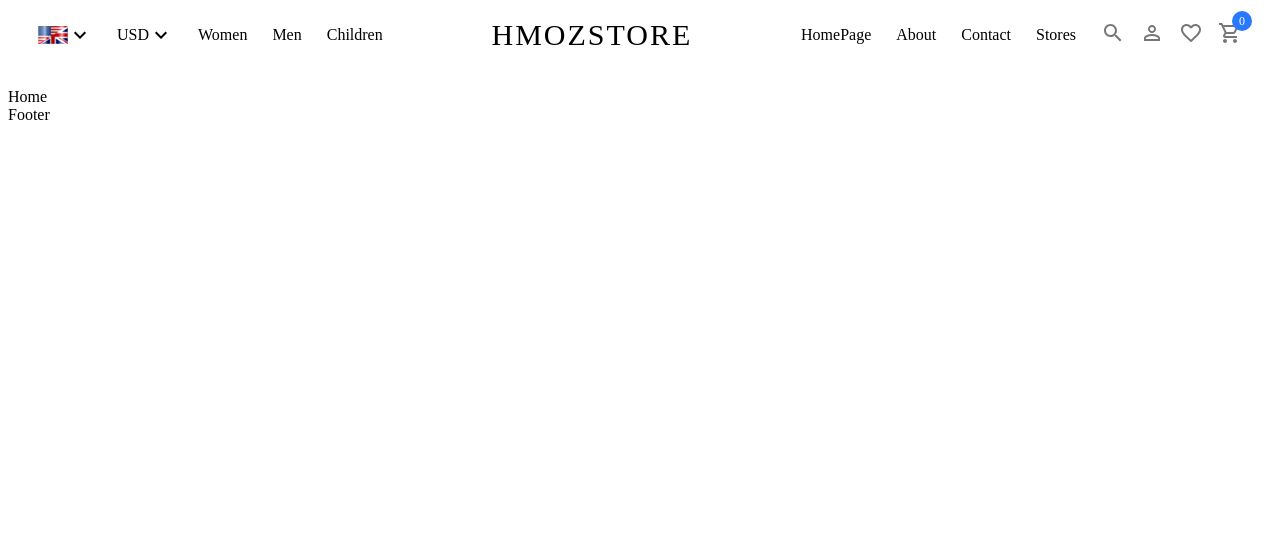
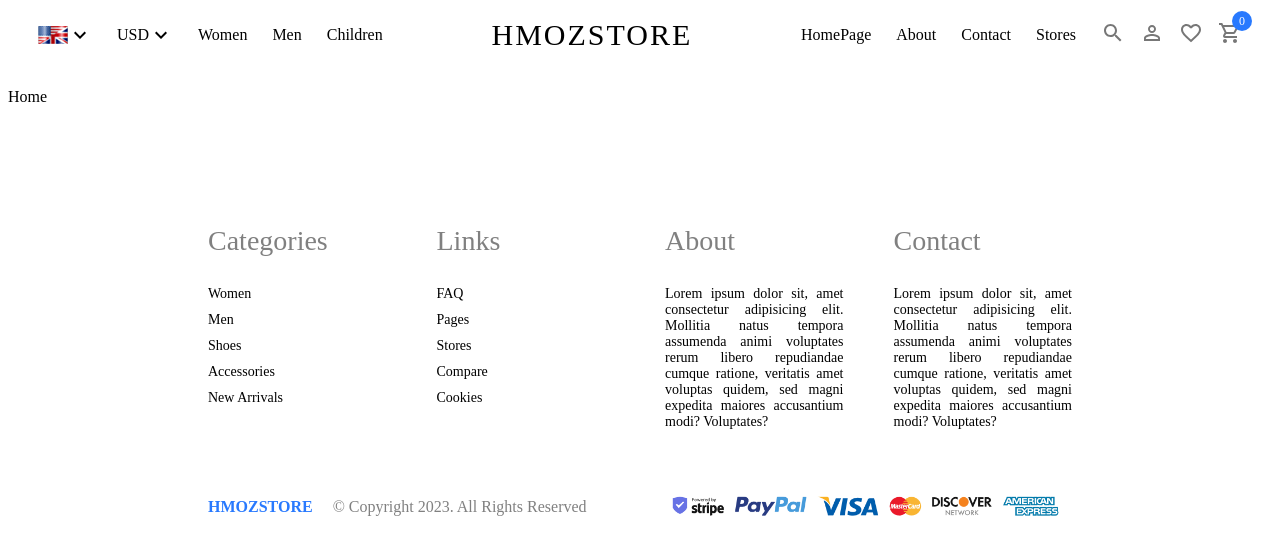
Before and after one commit to HamzaRezgui-dev/Ecommerce-strapi-stripe, a React (Create React App) app: page / in a window 1280 px wide. Shown: the top 554 px of the page. Built offline with nearby package versions, Linux system fonts and the light colour scheme.

Commit message:
footer component

```diff
--- a/src/components/Footer/Footer.jsx
+++ b/src/components/Footer/Footer.jsx
@@ -1,7 +1,57 @@
 import React from "react";
-
+import "./Footer.scss";
 const Footer = () => {
-  return <div>Footer</div>;
+  return (
+    <div className="footer">
+      <div className="top">
+        <div className="item">
+          <h1>Categories</h1>
+          <span>Women</span>
+          <span>Men</span>
+          <span>Shoes</span>
+          <span>Accessories</span>
+          <span>New Arrivals</span>
+        </div>
+        <div className="item">
+          <h1>Links</h1>
+          <span>FAQ</span>
+          <span>Pages</span>
+          <span>Stores</span>
+          <span>Compare</span>
+          <span>Cookies</span>
+        </div>
+        <div className="item">
+          <h1>About</h1>
+          <span>
+            Lorem ipsum dolor sit, amet consectetur adipisicing elit. Mollitia
+            natus tempora assumenda animi voluptates rerum libero repudiandae
+            cumque ratione, veritatis amet voluptas quidem, sed magni expedita
+            maiores accusantium modi? Voluptates?
+          </span>
+        </div>
+        <div className="item">
+          <h1>Contact</h1>
+          <span>
+            Lorem ipsum dolor sit, amet consectetur adipisicing elit. Mollitia
+            natus tempora assumenda animi voluptates rerum libero repudiandae
+            cumque ratione, veritatis amet voluptas quidem, sed magni expedita
+            maiores accusantium modi? Voluptates?
+          </span>
+        </div>
+      </div>
+      <div className="bottom">
+        <div className="left">
+          <span className="logo">HMOZSTORE</span>
+          <span className="copyright">
+            © Copyright 2023. All Rights Reserved
+          </span>
+        </div>
+        <div className="right">
+          <img src="/img/payment.png" alt="" />
+        </div>
+      </div>
+    </div>
+  );
 };
 
 export default Footer;
--- /dev/null
+++ b/src/components/Footer/Footer.scss
@@ -0,0 +1,52 @@
+.footer {
+    margin: 100px 200px 20px 200px;
+
+    .top{
+        display: flex;
+        gap: 50px;
+
+        .item {
+            flex: 1;
+            display: flex;
+            flex-direction: column;
+            gap: 10px;
+            text-align: justify;
+            font-size: 14px;
+            h1 {
+                font-style: 18px;
+                font-weight: 500;
+                color: grey;
+            }
+        }
+    }
+
+    .bottom {
+        display: flex;
+        align-items: center;
+        justify-content: space-between;
+        margin-top: 50px;
+
+        .left {
+            display: flex;
+            align-items: center;
+
+            .logo {
+                color: #2879fe;
+                font-weight: bold;
+                font-style: 24px;
+            }
+
+            .copyright {
+                margin-left: 20px;
+                font-style: 12px;
+                color: grey;
+            }
+        }
+
+        .right {
+            img {
+                height: 50px;
+            }
+        }
+    }
+}
```
